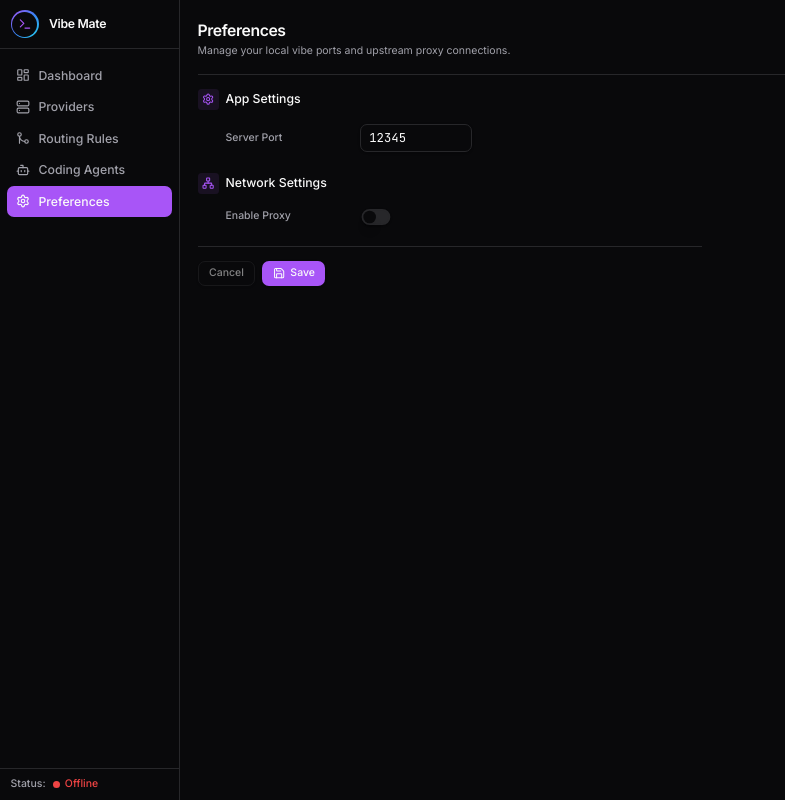
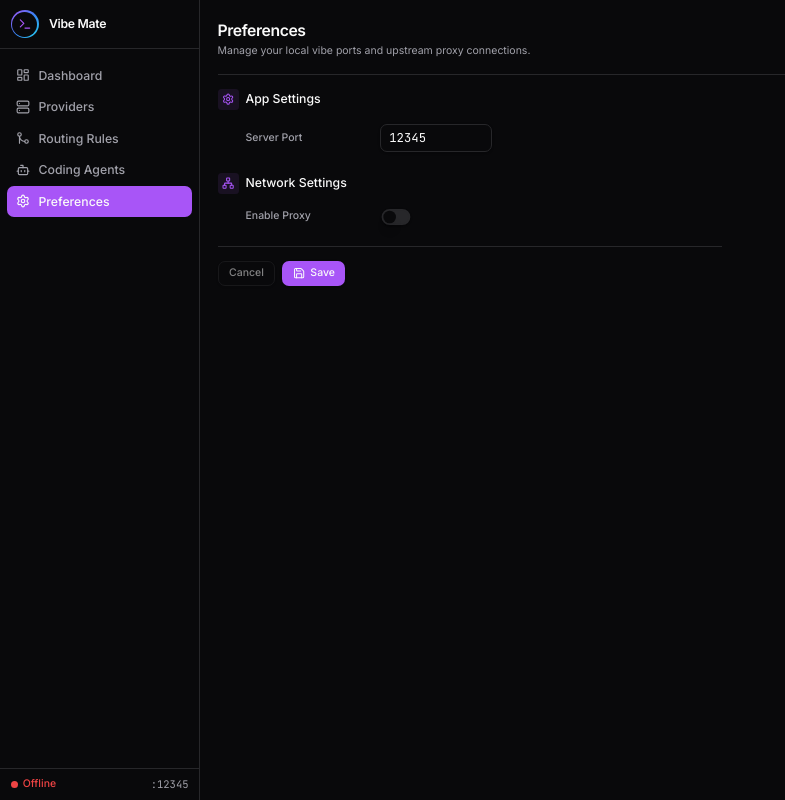
Before and after one commit to zhenlohuang/vibe-mate, a React (Vite) app: page /settings in a window 1280 px wide. Shown: the whole page, without its empty margins (0-785 px from the left). Built offline with nearby package versions, Linux system fonts and the light colour scheme.

Commit message:
refactor: refactor status bar

```diff
--- a/src/components/layout/main-content.tsx
+++ b/src/components/layout/main-content.tsx
@@ -13,7 +13,7 @@ export function MainContent({
   children
 }: MainContentProps) {
   return (
-    <main className="ml-[180px] min-h-screen flex flex-col flex-1">
+    <main className="ml-[200px] min-h-screen flex flex-col flex-1">
       <motion.div
         initial="initial"
         animate="animate"
--- a/src/components/layout/sidebar.tsx
+++ b/src/components/layout/sidebar.tsx
@@ -59,7 +59,7 @@ export function Sidebar() {
   };
 
   return (
-    <aside className="fixed left-0 top-0 z-40 h-screen w-[180px] border-r border-border bg-background flex flex-col">
+    <aside className="fixed left-0 top-0 z-40 h-screen w-[200px] border-r border-border bg-background flex flex-col">
       {/* Header with Logo */}
       <div className="flex h-14 items-center gap-3 px-3 border-b border-border">
         {/* Circular logo with gradient border */}
@@ -109,10 +109,7 @@ export function Sidebar() {
 
       {/* Status Indicator */}
       <div className="border-t border-border px-3 py-2.5">
-        <div className="flex items-center gap-2">
-          <span className="text-xs font-medium text-muted-foreground">
-            Status:
-          </span>
+        <div className="flex items-center justify-between gap-2">
           <div className="flex items-center gap-1.5">
             <span
               className={cn(
@@ -129,6 +126,9 @@ export function Sidebar() {
               {proxyStatus.isRunning ? "Online" : "Offline"}
             </span>
           </div>
+          <span className="text-xs font-mono text-muted-foreground">
+            :{proxyStatus.port}
+          </span>
         </div>
       </div>
     </aside>
```
